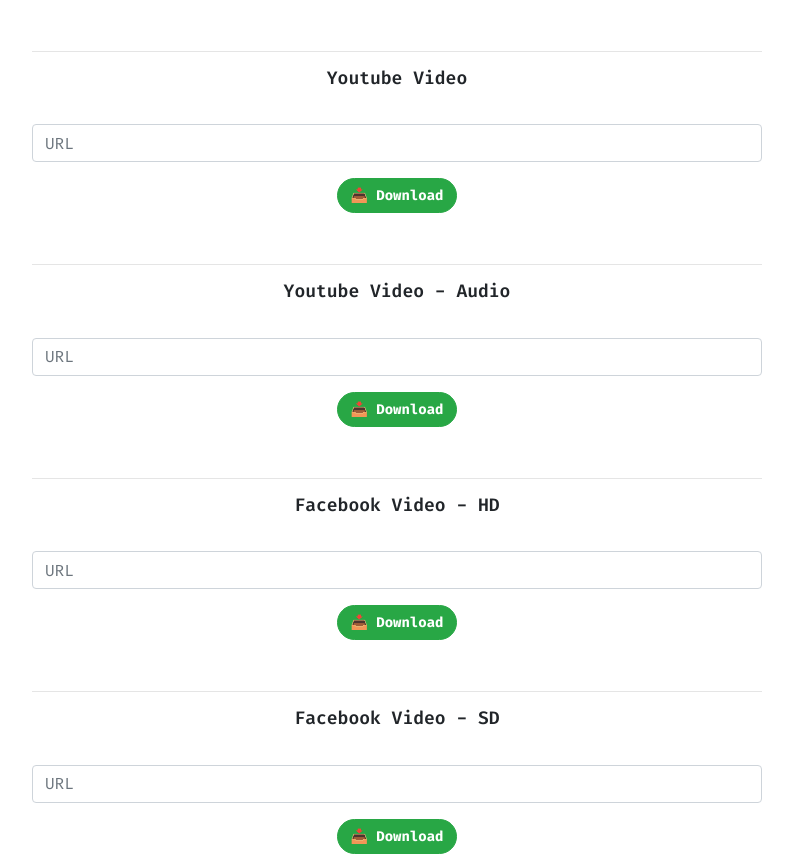
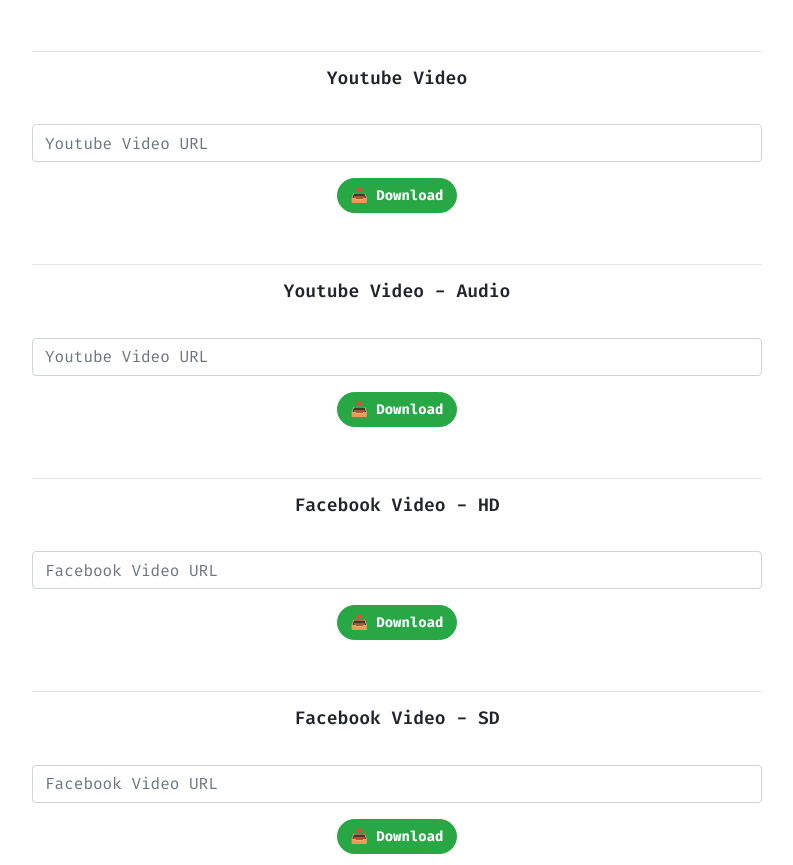
Before and after one commit to mskian/video-dl, a website: page public/index.html in a window 1280 px wide. Shown: the part 300-1165 px from the top of the page, without its empty margins (243-1036 px from the left). Drawn offline with nearby package versions, Linux system fonts and the light colour scheme.

Commit message:
📦 static file update

```diff
--- a/public/index.html
+++ b/public/index.html
@@ -17,7 +17,6 @@
 
     <link rel="stylesheet" href="https://cdnjs.cloudflare.com/ajax/libs/twitter-bootstrap/4.5.3/css/bootstrap.min.css" integrity="sha512-oc9+XSs1H243/FRN9Rw62Fn8EtxjEYWHXRvjS43YtueEewbS6ObfXcJNyohjHqVKFPoXXUxwc+q1K7Dee6vv9g==" crossorigin="anonymous" />
     <link href="https://fonts.googleapis.com/css2?family=Fira+Code:wght@300;400;500;600;700&display=swap" rel="stylesheet">
-    <link rel="preconnect" href="https://fonts.gstatic.com">
 
 <style>
   body {
@@ -225,10 +224,8 @@
 }
 </style>
 
-<link rel='dns-prefetch' href='//https://mskquotes.herokuapp.com'>
-<link rel='dns-prefetch' href='//code.jquery.com'>
-<link rel='dns-prefetch' href='//stackpath.bootstrapcdn.com'>
 <link rel='dns-prefetch' href='//fonts.googleapis.com'>
+<link rel='dns-prefetch' href='//cdnjs.cloudflare.com'>
 
 </head>
 <body>
@@ -252,8 +249,7 @@
 <br>
 <form method="GET" action="https://sandl.herokuapp.com/video/video?url=" target="_blank">
 <div class="form-group">
-<label class="sr-only">Facebook Video URL</label>
-<input type="input" class="form-control" id="url" name="url" placeholder="URL" required>
+<input type="input" class="form-control" id="url" name="url" placeholder="Youtube Video URL" autocomplete="off" required>
 </div>
 <div class="text-center">
 <button type="submit" class="btn btn-success mb-2">📥 Download</button>
@@ -265,8 +261,7 @@
 <br>
 <form method="GET" action="https://sandl.herokuapp.com/audio/audio?url=" target="_blank">
 <div class="form-group">
-<label class="sr-only">Facebook Video URL</label>
-<input type="input" class="form-control" id="url" name="url" placeholder="URL" required>
+<input type="input" class="form-control" id="url" name="url" placeholder="Youtube Video URL" autocomplete="off" required>
 </div>
 <div class="text-center">
 <button type="submit" class="btn btn-success mb-2">📥 Download</button>
@@ -278,8 +273,7 @@
 <br>
 <form method="GET" action="https://sandl.herokuapp.com/hd/video?url=" target="_blank">
 <div class="form-group">
-<label class="sr-only">Facebook Video URL</label>
-<input type="input" class="form-control" id="url" name="url" placeholder="URL" required>
+<input type="input" class="form-control" id="url" name="url" placeholder="Facebook Video URL" autocomplete="off" required>
 </div>
 <div class="text-center">
 <button type="submit" class="btn btn-success mb-2">📥 Download</button>
@@ -291,8 +285,7 @@
 <br>
 <form method="GET" action="https://sandl.herokuapp.com/low/video?url=" target="_blank">
 <div class="form-group">
-<label class="sr-only">Facebook Video URL</label>
-<input type="input" class="form-control" id="url" name="url" placeholder="URL" required>
+<input type="input" class="form-control" id="url" name="url" placeholder="Facebook Video URL" autocomplete="off" required>
 </div>
 <div class="text-center">
 <button type="submit" class="btn btn-success mb-2">📥 Download</button>
```
